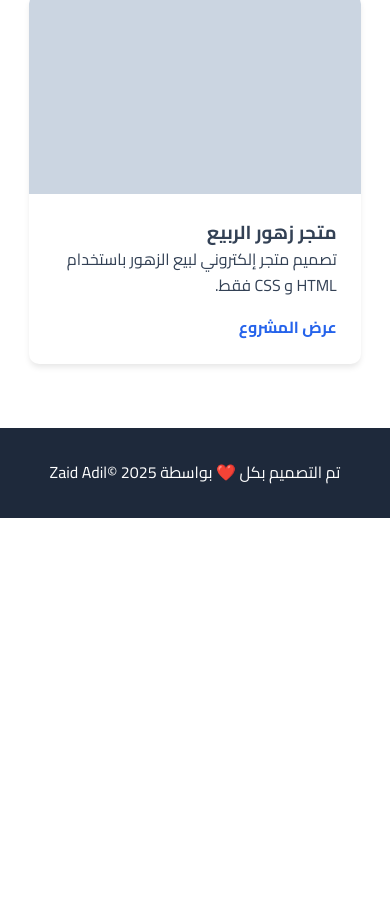
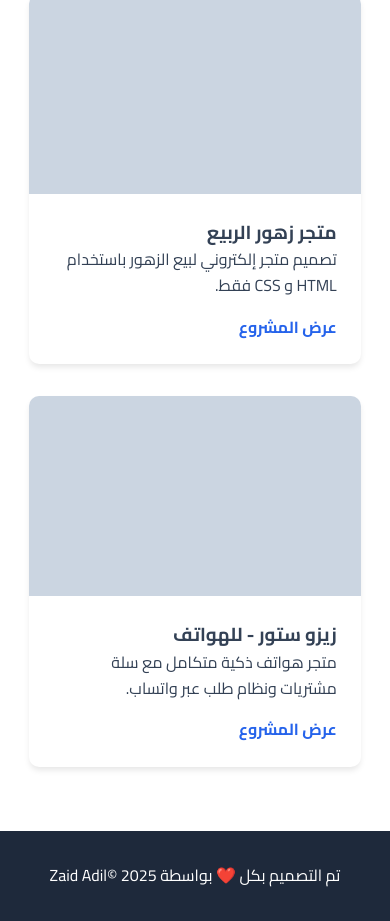
Before and after one commit to zydadl75-dev/My-project-2, a plain HTML site: page index.html in a window 390 px wide. Shown: the part 592-1513 px from the top of the page. Before the commit the page ends 1110 px from the top, so only its background shows below. Drawn offline with Linux system fonts and the light colour scheme.

Commit message:
index.html
Added a new project card for a phone store with details.

```diff
--- a/index.html
+++ b/index.html
@@ -46,7 +46,15 @@
                     </div>
                 </div>
 
+                <div class="project-card">
+                    <div class="project-img phone-bg"></div> <div class="project-info">
+                        <h3>زيزو ستور - للهواتف</h3>
+                        <p>متجر هواتف ذكية متكامل مع سلة مشتريات ونظام طلب عبر واتساب.</p>
+                        <a href="phone-store.html" class="project-link">عرض المشروع</a>
+                    </div>
                 </div>
+
+            </div>
         </div>
     </section>
 
```
